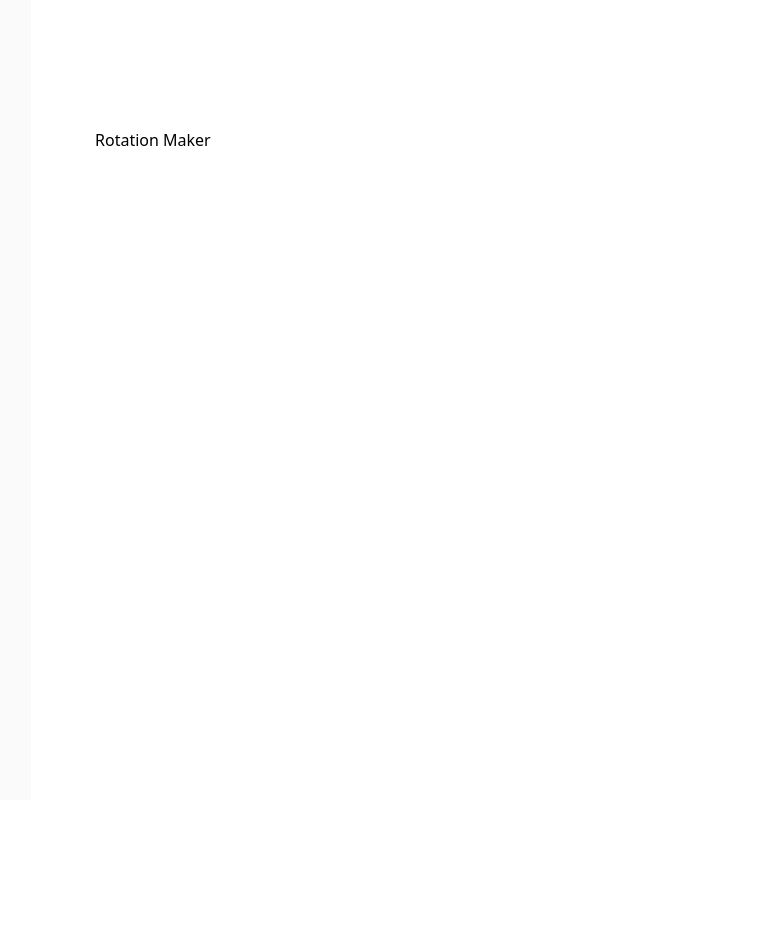
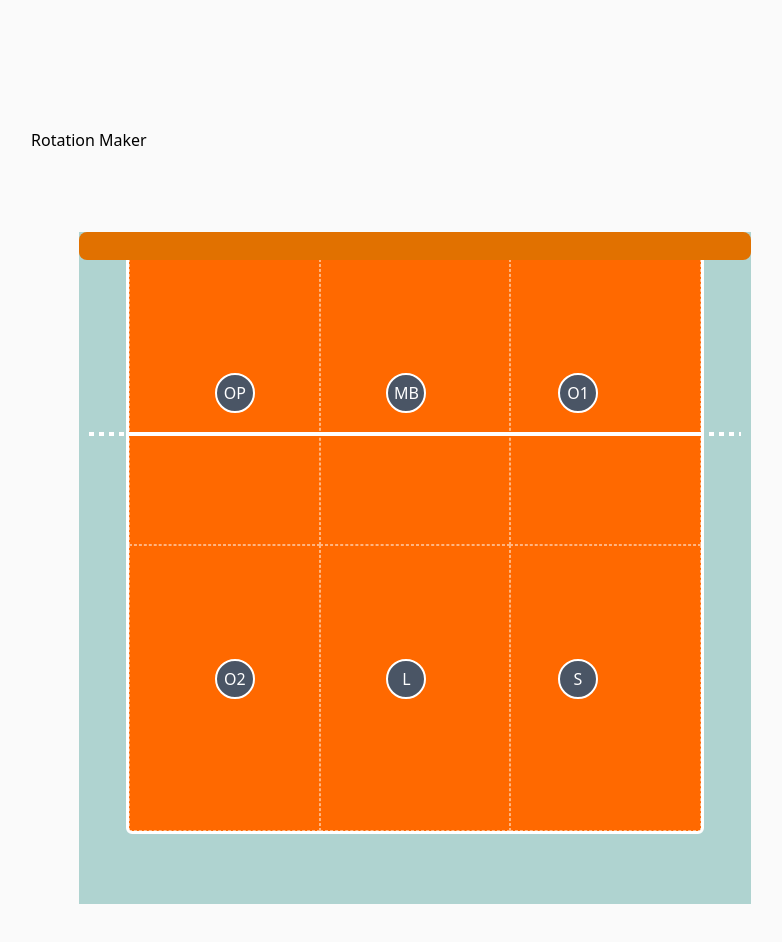
Before and after one commit to jgretton/rotationmaker, a Next.js app: page / in a window 1280 px wide. Shown: the top 942 px of the page, without its empty margins (225-1007 px from the left). Before the commit the page ends 800 px from the top, so only its background shows below. Built offline with nearby package versions, Linux system fonts and the light colour scheme.

Commit message:
update - court and basic positions
Court outline designed. Basic player positions and structure added.
Comment outline next steps.

```diff
--- a/app/page.tsx
+++ b/app/page.tsx
@@ -1,8 +1,69 @@
 export default function Home() {
+	const positions = [1, 2, 3, 4, 5, 6];
+
+	const playerBasePosition = [
+		{ position: "MB", x: 45, y: 20 },
+		{ position: "O1", x: 75, y: 20 },
+		{ position: "S", x: 75, y: 70 },
+		{ position: "O2", x: 15, y: 70 },
+		{ position: "OP", x: 15, y: 20 },
+		{ position: "L", x: 45, y: 70 },
+	];
+
+	/*
+    2 array approach
+    1 array with base x and y positions for each position, 1-6
+    another array with player postion string and their # position on court. then we can compare and add the X Y position based on their playing position.
+
+    When we rotate the players, we just change the player position number.
+*/
+
+	const PlayerIcon = ({ pos, x, y }: { pos: string; x: number; y: number }) => {
+		return (
+			<div
+				className={`size-10 absolute rounded-full bg-gray-600 border-2 border-white flex items-center text-white justify-center`}
+				style={{ top: `${y}%`, left: `${x}%` }}
+			>
+				<span>{pos}</span>
+			</div>
+		);
+	};
+
 	return (
 		<div className="flex flex-col flex-1 items-center justify-center bg-zinc-50 font-sans ">
-			<main className="flex flex-1 w-full max-w-3xl flex-col items-center justify-between py-32 px-16 bg-white  sm:items-start">
+			<main className="flex flex-1 w-full max-w-3xl flex-col items-center py-32  sm:items-start">
 				<h1>Rotation Maker</h1>
+
+				<div className="max-w-2xl mx-auto w-full  mt-20">
+					{/* outer */}
+					<div className="aspect-square bg-teal-700/30 relative">
+						{/* net */}
+						<div className="top-0 w-full h-7 bg-amber-600 z-50 -inset-x-10 absolute right-0 left-0 rounded-lg" />
+						{/* 3m extended */}
+						{/* court */}
+						<div className="inset-x-[7%] aspect-square inset-y-0 bg-orange-500  absolute z-10 rounded-b-md border-3 border-white">
+							{/* 3m Line */}
+							<div className=" absolute top-[33%] w-full h-1 bg-white" />
+							{/* 3m extended */}
+							<div className="absolute inset-[-7%] top-[33%] h-1 bg-[repeating-linear-gradient(to_right,white_0_5px,transparent_5px_10px)]" />
+
+							<div className="size-full grid grid-cols-3 grid-rows-2 mt-6 relative">
+								{playerBasePosition.map((player) => (
+									<div
+										key={player.position}
+										className="size-full border border-dashed border-white/50 hover:bg-orange-800/30"
+									>
+										<PlayerIcon
+											pos={player.position}
+											x={player.x}
+											y={player.y}
+										/>
+									</div>
+								))}
+							</div>
+						</div>
+					</div>
+				</div>
 			</main>
 		</div>
 	);
```
Also changed, not shown: 1 other file (tests, documents, lock files or other folders).
